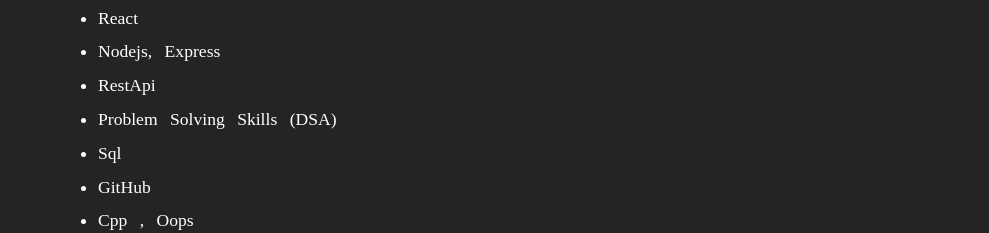
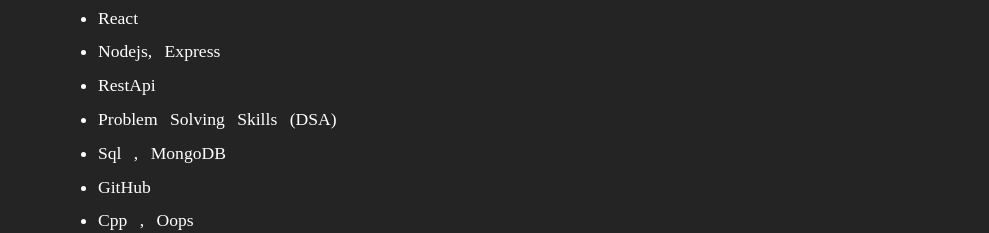
Before and after one commit to Marmikkumar/My-portfolio, a React (Create React App) app: page / in a window 1280 px wide. Shown: the part 2408-2641 px from the top of the page, without its empty margins (6-995 px from the left). Built offline with nearby package versions, Linux system fonts and the light colour scheme.

Commit message:
Update experience.jsx

```diff
--- a/src/experience.jsx
+++ b/src/experience.jsx
@@ -14,7 +14,7 @@ export default function Experience() {
         <li>Nodejs, Express</li>
         <li>RestApi</li>
         <li>Problem Solving Skills (DSA)</li>
-        <li>Sql</li>
+        <li>Sql , MongoDB </li>
         <li>GitHub</li>
         <li>Cpp , Oops</li>
       </ul>
```
